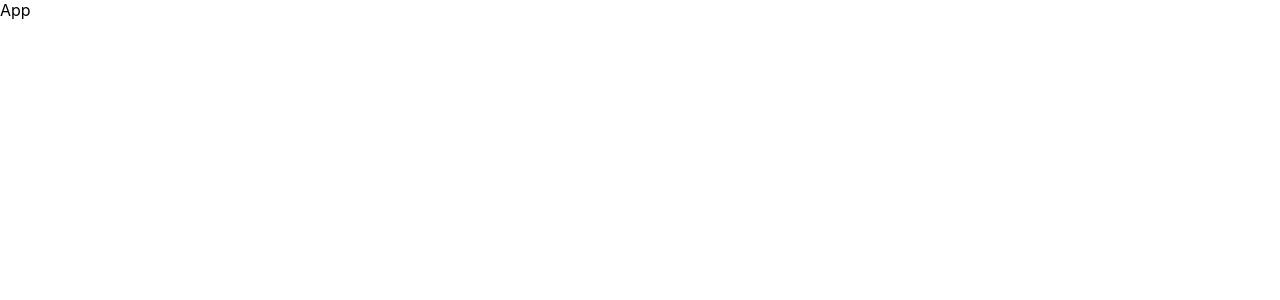
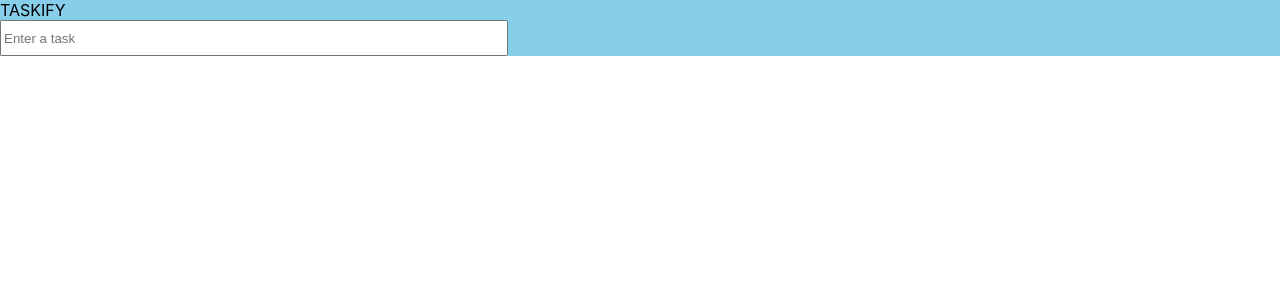
Before and after one commit to annupawaria/Drag-and-drop, a React (Create React App) app: page / in a window 1280 px wide. Shown: the top 300 px of the page. Built offline with nearby package versions, Linux system fonts and the light colour scheme.

Commit message:
started with app.js file

```diff
--- a/src/App.js
+++ b/src/App.js
@@ -1,8 +1,15 @@
 import React from 'react'
+
 
 const App = () => {
   return (
-    <div>App</div>
+    <div style={{backgroundColor:"skyblue",height:"100%",width:"100%"}}>
+      TASKIFY
+      <div >
+    <input type='text'placeholder='Enter a task'style={{ height:"30px",width:"500px",borderRadius:"22px solid grey"}} />
+    </div>
+
+    </div>
   )
 }
 
```
